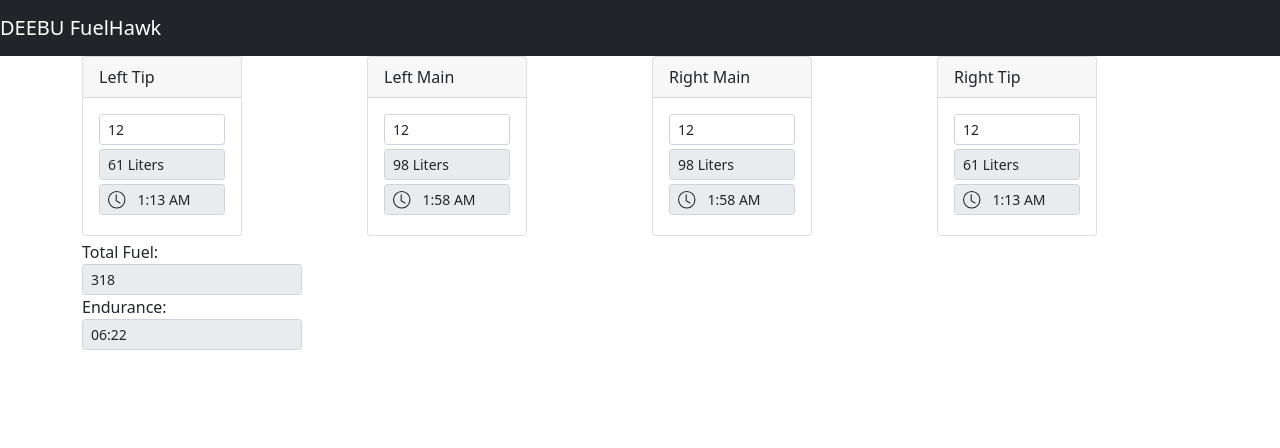
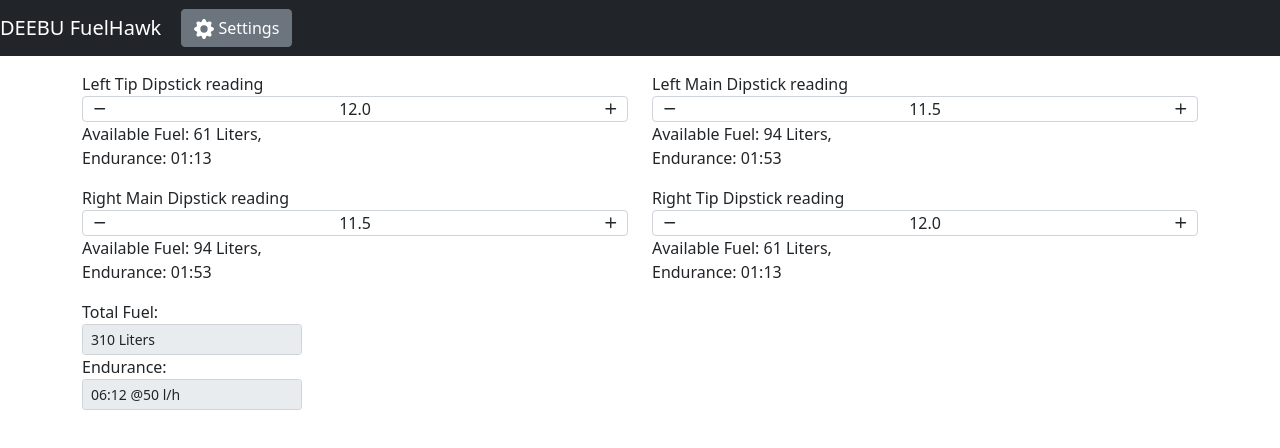
Before and after one commit to staski/fuel-hawk, a Vue app: page / in a window 1280 px wide. Shown: the top 448 px of the page. Built offline with nearby package versions, Linux system fonts and the light colour scheme.

Commit message:
improved layout and functionality using spinbutton instead of form input

```diff
--- a/src/App.vue
+++ b/src/App.vue
@@ -4,21 +4,46 @@
     <b-navbar-brand href="#" class="mr-5">
         DEEBU FuelHawk
     </b-navbar-brand>
+    <b-navbar-toggle target="nav-collapse"></b-navbar-toggle>
+      <b-collapse id="nav-collapse" is-nav>
+        <b-navbar-nav class="ml-auto">
+          <b-btn @click="configVisible = !configVisible"
+              :class="configVisible ? null : 'collapsed'"
+              class="mx-1">
+              <b-icon icon="gear-fill" aria-hidden="true"></b-icon>
+              Settings
+          </b-btn>
+        </b-navbar-nav>
+      </b-collapse>
 </b-navbar>
-
+<div align="center" class="mb-3">
+ <b-collapse id="collapse-config" v-model="configVisible">
+   <b-card class="m-2" bg-variant="light" style="max-width: 20rem;">
+    <label for="fuel-setting">Fuel consumption </label>
+        <b-form-spinbutton id="fuel-setting" v-model="litersPerHour" min="40" max="60"
+        :formatter-fn="consumptionString"
+        number
+        inline
+        class="mx-1"
+        ></b-form-spinbutton>
+    </b-card>
+</b-collapse>
+</div>
 <b-container>
   <b-row>
     <b-col>
-      <fuel-tank-input name="Left Tip" tankType="Tip" :dipValue="leftTipDipStick" :litersPerHour="litersPerHour" v-model="leftTipVolume"></fuel-tank-input>
+      <fuel-tank-input name="Left Tip Dipstick reading" tankType="Tip" :dipValue="leftTipDipStick" :litersPerHour="litersPerHour" v-model="leftTipVolume"></fuel-tank-input>
     </b-col>
     <b-col>
-      <fuel-tank-input name="Left Main" tankType="Main" :dipValue="leftMainDipStick" :litersPerHour="litersPerHour" v-model="leftMainVolume"></fuel-tank-input>
+      <fuel-tank-input name="Left Main Dipstick reading" tankType="Main" :dipValue="leftMainDipStick" :litersPerHour="litersPerHour" v-model="leftMainVolume"></fuel-tank-input>
+    </b-col>
+</b-row>
+<b-row>
+    <b-col>
+      <fuel-tank-input name="Right Main Dipstick reading" tankType="Main" :dipValue="rightMainDipStick" :litersPerHour="litersPerHour" v-model="rightMainVolume"></fuel-tank-input>
     </b-col>
     <b-col>
-      <fuel-tank-input name="Right Main" tankType="Main" :dipValue="rightMainDipStick" :litersPerHour="litersPerHour" v-model="rightMainVolume"></fuel-tank-input>
-    </b-col>
-    <b-col>
-      <fuel-tank-input name="Right Tip" tankType="Tip" :dipValue="rightTipDipStick" :litersPerHour="litersPerHour" v-model="rightTipVolume"></fuel-tank-input>
+      <fuel-tank-input name="Right Tip Dipstick reading" tankType="Tip" :dipValue="rightTipDipStick" :litersPerHour="litersPerHour" v-model="rightTipVolume"></fuel-tank-input>
     </b-col>
   </b-row>
   <b-row>
@@ -31,7 +56,7 @@
         <b-form-input
           size="sm"
           id="input-fuel"
-          v-model="totalVolume"
+          v-model="totalVolumeString"
           type="text"
           required
           disabled
@@ -55,7 +80,6 @@
     </b-col>
   </b-row>
 </b-container>
-
 </div>
 </template>
 
@@ -67,20 +91,17 @@ import 'bootstrap-vue/dist/bootstrap-vue.css'
 Vue.use(BootstrapVue)
 Vue.use(BootstrapVueIcons)
 
-import FuelTankValues from './components/FuelTankValues.vue'
-Vue.component('fuel-tank-input', FuelTankValues);
+import FuelTankInputSB from './components/FuelTankInputSB.vue'
+Vue.component('fuel-tank-input', FuelTankInputSB);
 export default {
   name: 'app',
-  mounted: function () {
-    this.leftTipDipStick = 12
-  },
-
   data: function () {
     return {
+          configVisible : false,
           litersPerHour : 50,
           leftTipDipStick : 12,
-          leftMainDipStick : 12,
-          rightMainDipStick : 12,
+          leftMainDipStick : 11.5,
+          rightMainDipStick : 11.5,
           rightTipDipStick : 12,
           leftTipVolume : 0,
           leftMainVolume : 0,
@@ -90,31 +111,19 @@ export default {
     },
 
     computed : {
-      ltEndurance : function () {
-        return this.enduranceForVolume(this.tipVolumeForDipStick(this.leftTipDipStick))
-      },
-
-      ltVolume : function () {
-        return this.tipVolumeForDipStick(this.leftTipDipStick) + " Liters"
-      },
       totalVolume : function () {
         return this.leftTipVolume + this.leftMainVolume + this.rightMainVolume + this.rightTipVolume
       },
+      totalVolumeString : function () {
+        var v = this.totalVolume
+        return v + " Liters"
+      },
       endurance : function () {
-        return this.enduranceForVolume(this.totalVolume)
+        return this.enduranceForVolumeString(this.totalVolume)
       }
 
     },
     methods: {
-      showAdvice : function (test){
-        this.totalVolume = test
-      },
-      getMainTanksVolume () {
-      },
-
-      getTotalVolume () {
-        return this.totalVolume
-      },
       enduranceForVolume (volume) {
         var litersPerMinute = this.litersPerHour / 60
         var minutes = volume / litersPerMinute
@@ -124,7 +133,12 @@ export default {
 
         return (hours < 10 ? "0" : "") + hours + ":" + (minutes < 10 ? "0" : "") + minutes
       },
-
+      consumptionString(value){
+        return value + " lph"
+      },
+      enduranceForVolumeString (volume){
+        return this.enduranceForVolume(volume) + " @" + this.litersPerHour + " l/h"
+      }
     },
   }
 </script>
--- /dev/null
+++ b/src/components/FuelTankInputSB.vue
@@ -0,0 +1,140 @@
+<template>
+    <div>
+        <label for="fuel-tip-sb">{{name}}</label>
+        <b-form-spinbutton id="fuel-tip-sb" v-model="lDipValue" min="0" max="12" step="0.5"
+        v-bind:value="value" v-on:input="$emit('input', volumeForDip)"
+        number
+        ></b-form-spinbutton>
+        <p>Available Fuel: {{ volumeForDipStr }},<br>
+        Endurance: {{ endurance }}</p>
+    </div>
+</template>
+
+<script>
+
+export default {
+    mounted : function () {
+      this.$emit('input', this.volumeForDip)
+    },
+    name: 'Fuel-Tank-Input-SB',
+    props: {
+        value : Number,
+        name : String,
+        dipValue : Number,
+        tankType : String,
+        litersPerHour : Number,
+    },
+
+    computed: {
+        volumeForDip : function () {
+            if (this.tankType == "Tip"){
+                return this.tipVolumeForDipStick(this.lDipValue)
+            }
+            else if (this.tankType == "Main"){
+                return this.mainVolumeForDipStick(this.lDipValue)
+            }
+            return -1
+        },
+        volumeForDipStr : function () {
+          return this.volumeForDip + " Liters"
+        },
+        endurance : function () {
+            return this.enduranceForVolume(this.volumeForDip)
+        }
+    },
+
+    data() {
+      return {
+          lDipValue : this.dipValue,
+          mainDipValues : [],
+          tipDipValues : []
+        }
+    },
+    created: function () {
+        this.mainDipValues = [
+            [0,12],
+            [1,19],
+            [2,26],
+            [3,33],
+            [4,41],
+            [5,48],
+            [6,54],
+            [7,62],
+            [8,69],
+            [9,76],
+            [10,82],
+            [11,90],
+            [12,98],
+        ],
+        this.tipDipValues = [
+            [2,12],
+            [3,18],
+            [4,22],
+            [5,26],
+            [6,31],
+            [7,37],
+            [8,42],
+            [9,48],
+            [10,51],
+            [11,58],
+            [12,61]
+        ]
+    },
+    methods : {
+      mainVolumeForDipStick (dipstickValue) {
+        var prevkey = -1;
+        var prevvalue = 0;
+        const count = this.mainDipValues.length
+
+        if (dipstickValue < 0) {
+          return 0
+        }
+
+        if (dipstickValue >= count) {
+          return this.mainDipValues[count-1][1]
+        }
+
+        for (var i = 0; i < count; i++) {
+            var key = this.mainDipValues[i][0]
+            var value = this.mainDipValues[i][1]
+            if (key >= dipstickValue) {
+              return prevvalue + (dipstickValue - prevkey)*(value - prevvalue)/(key - prevkey)
+            }
+            prevkey = key; prevvalue = value
+        }
+      },
+
+    tipVolumeForDipStick (dipstickValue) {
+        var prevkey = -1;
+        var prevvalue = 0;
+        const count = this.mainDipValues.length
+
+        if (dipstickValue < 0) {
+          return 0
+        }
+
+        if (dipstickValue >= count) {
+          return this.tipDipValues[count-1][1]
+        }
+
+        for (var i = 0; i < count; i++) {
+            var key = this.tipDipValues[i][0]
+            var value = this.tipDipValues[i][1]
+            if (key >= dipstickValue) {
+              return prevvalue + (dipstickValue - prevkey)*(value - prevvalue)/(key - prevkey)
+            }
+            prevkey = key; prevvalue = value
+        }
+    },
+    enduranceForVolume (volume) {
+        var litersPerMinute = this.litersPerHour / 60
+        var minutes = volume / litersPerMinute
+        var hours = Math.floor(minutes/60)
+        minutes -= hours * 60
+        minutes = Math.round(minutes)
+
+        return (hours < 10 ? "0" : "") + hours + ":" + (minutes < 10 ? "0" : "") + minutes
+    },
+  }
+}
+</script>
```
